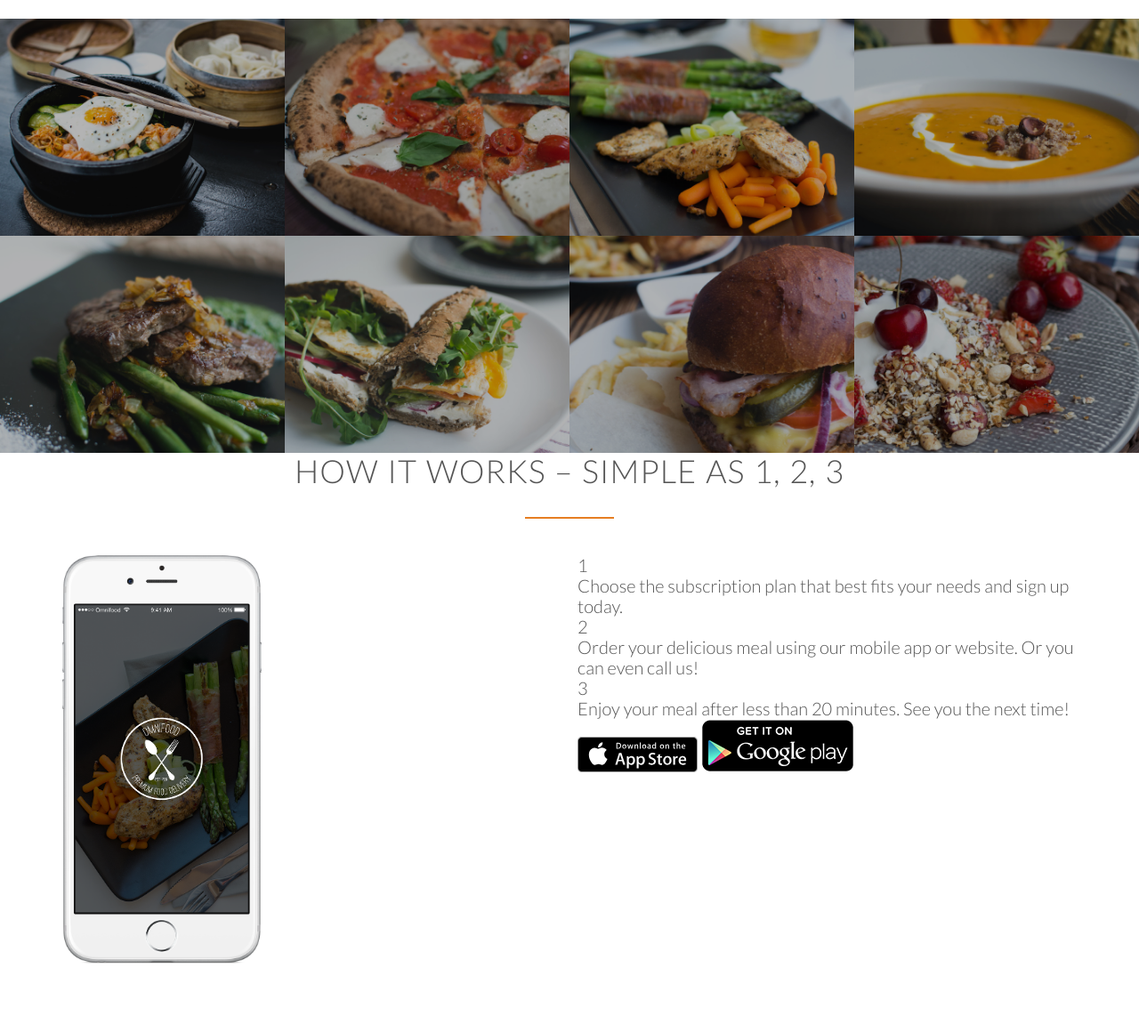
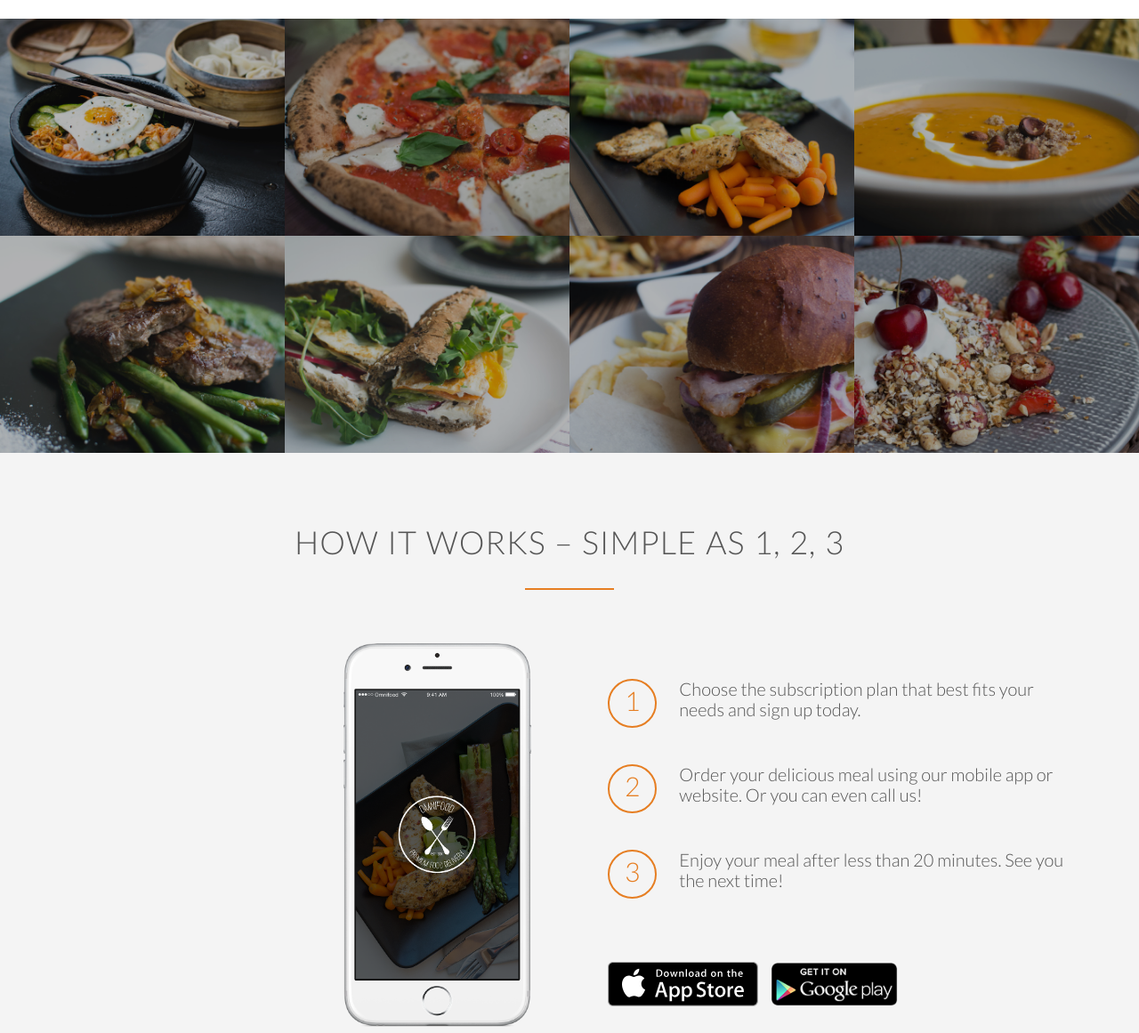
Before and after one commit to jfz94/omnifood, a plain HTML site: page index.html in a window 1280 px wide. Shown: the part 1499-2660 px from the top of the page at 89% size. Drawn offline with Linux system fonts and the light colour scheme; files whose address does not match are found by name.

Commit message:
how it works section

```diff
--- a/index.html
+++ b/index.html
@@ -56,7 +56,7 @@
             </div>
         </section>
         <section class="section-meals">
-            <ul class="meals-showcase">
+            <ul class="meals-showcase clearfix">
                 <li>
                     <figure class="meal-photo">
                         <!-- no caption-->
@@ -82,7 +82,7 @@
                     </figure>
                 </li>
             </ul>
-            <ul class="meals-showcase">
+            <ul class="meals-showcase clearfix">
                 <li>
                     <figure class="meal-photo">
                         <!-- no caption-->
@@ -115,10 +115,10 @@
                 <h2>How it works &ndash; Simple as 1, 2, 3</h2>
             </div>
             <div class="row">
-                <div class="col span-1-of-2">
+                <div class="col span-1-of-2 steps-box">
                     <img src="resources/img/app-iPhone.png" alt="Omnifood app on iPhone" class="app-screen">
                 </div>
-                <div class="col span-1-of-2">
+                <div class="col span-1-of-2 steps-box">
                     <div class="works-step">
                         <div>1</div>
                         <p>Choose the subscription plan that best fits your needs and sign up today.</p>
--- a/resources/css/style.css
+++ b/resources/css/style.css
@@ -14,6 +14,15 @@ html{
     font-weight: 300;
     font-size: 20px;
     text-rendering: optimizeLegibility;
+}
+
+.clearfix {zoom: 1}
+.clearfix:after{
+    content: '.';
+    clear:both;
+    display:block;
+    height:0;
+    visibility: hidden;
 }
 
 /* -----------------------------------------------------*/
@@ -244,19 +253,49 @@ header{
 /* HOW IT WORKS */
 /* ------------------------------------*/
 
-.steps-box{
-    margin-top:30px;
+.section-steps{
+    background-color:#f4f4f4;
+
 }
 
 .steps-box:first-child{
     text-align:right;
-    padding-right: 3%;<
+    padding-right: 3%;
+    margin-top:30px;
 }
 
 .steps-box:last-child{
     padding-left:3%;
+    margin-top:70px;
 }
 
 .app-screen{
     width:40%;
 }
+
+.works-step{
+    margin-bottom:50px;
+}
+
+.works-step:last-of-type{
+    margin-bottom: 80px;
+}
+.works-step div{
+    color:#e67e22;
+    border: 2px solid #e67e22;
+    display:inline-block;
+    border-radius: 50%;
+    height:55px;
+    width:55px;
+    text-align:center;
+    padding:5px;
+    float:left;
+    font-size:150%;
+    margin-right:25px;
+}
+
+.btn-app img{
+    height: 50px;
+    width:auto;
+    margin-right: 10px;
+}
```
